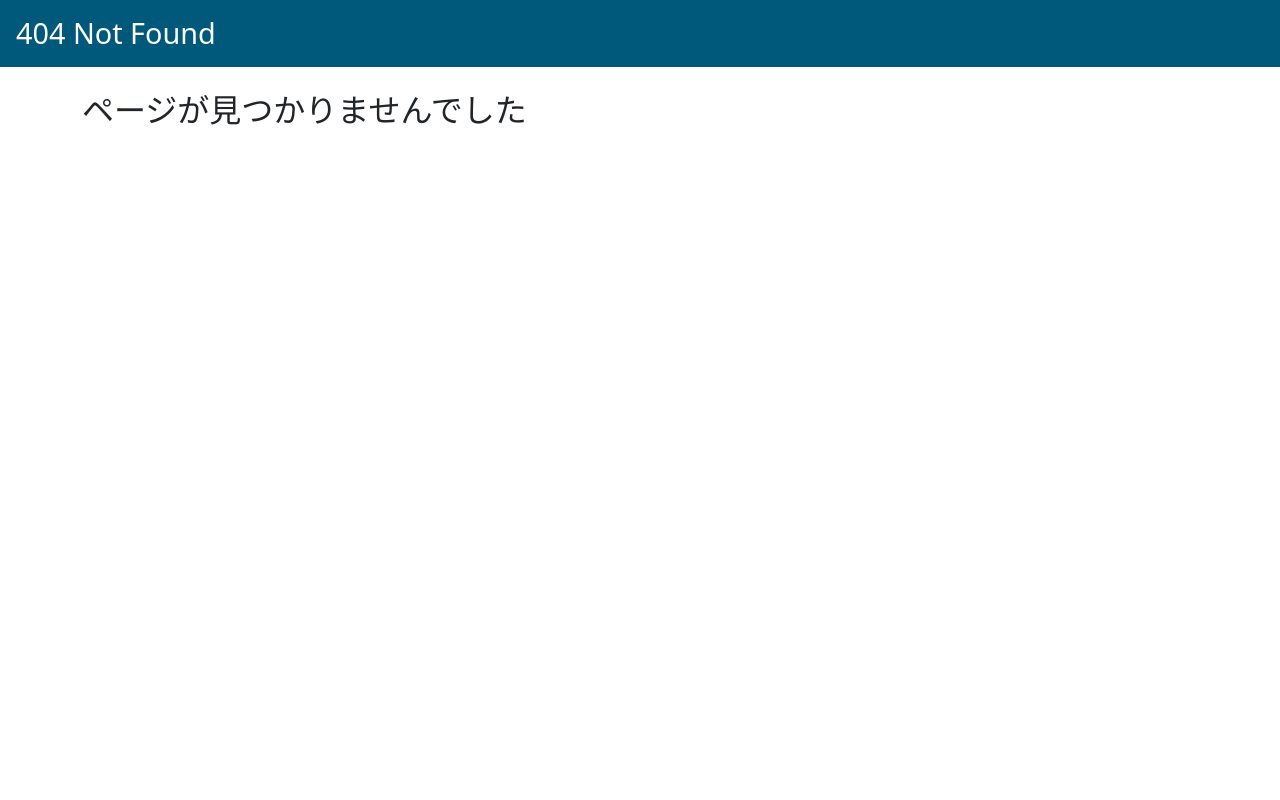
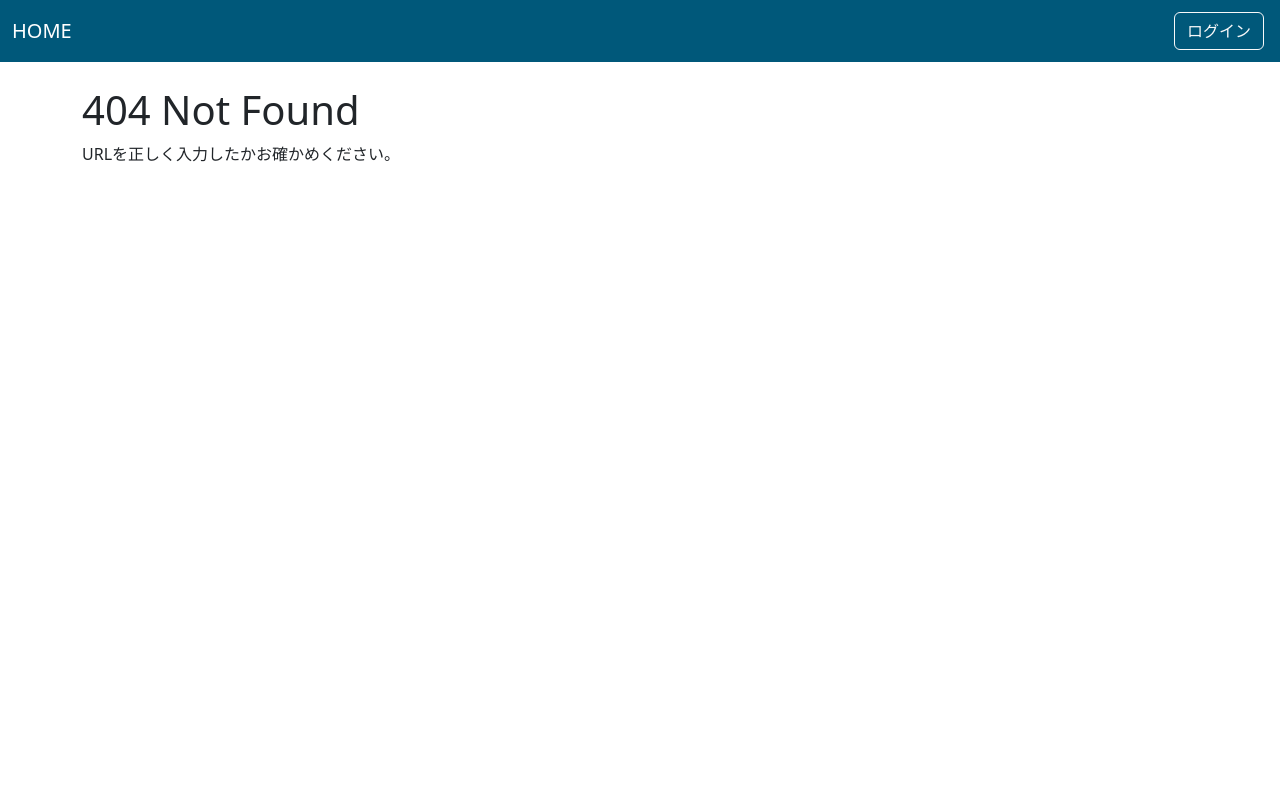
Before and after one commit to sumina10/nittc2025-j4exp-3, a Django app: template templates/404.html in a window 1280 px wide. Run offline with Django 5.2, Linux system fonts and the light colour scheme; the template is opened without the code that fills it, so the values that code supplies are empty; parts of the project's set-up code (start-up, migrations or seed data) failed here and were passed over; some libraries are stand-ins or nearby versions.

Commit message:
テンプレートを更新

```diff
--- a/templates/404.html
+++ b/templates/404.html
@@ -1,45 +1,21 @@
+{% extends 'base.html' %}
+{% load static %}
 {% load django_bootstrap5 %}
 
 {% bootstrap_css %}
 {% bootstrap_javascript %}
 
-<!DOCTYPE html>
-<html lang="ja">
-
-<head>
-    <meta charset="UTF-8">
-    <title>404</title>
-    <meta name="viewport" content="width=device-width, initial-scale=1">
-    <style>
-        body {
-            background-color: #ffffff;
-        }
-
-        .header {
-            background-color: #00587A;
-            color: white;
-            padding: 1rem;
-            display: flex;
-            justify-content: space-between;
-            align-items: center;
-        }
-
-        .header h1 {
-            font-size: 1.8rem;
-            margin: 0;
-        }
-    </style>
-</head>
-
-<body>
-    <!-- ヘッダー -->
-    <div class="header">
+{% block content %}
+{% if request.GET.secret == 'NeverLonely' %}
+    <div id="container my-4">
         <h1>404 Not Found</h1>
+        <img src="{% static 'secret/evernight.gif' %}" alt="easter gif">
+        <p>Lonely♭ Lonely♭</p>
     </div>
-
+{% else %}
     <div class="container my-4">
-        <h2>ページが見つかりませんでした</h2>
+        <h1>404 Not Found</h1>
+        <p>URLを正しく入力したかお確かめください。</p>
     </div>
-</body>
-
-</html>
+{% endif %}
+{% endblock %}
--- /dev/null
+++ b/templates/base.html
@@ -0,0 +1,56 @@
+{% load django_bootstrap5 %}
+
+{% bootstrap_css %}
+{% bootstrap_javascript %}
+
+<!DOCTYPE html>
+<html lang="ja">
+
+<head>
+    <meta charset="UTF-8">
+    <title>{% block title %}HOME{% endblock %}</title>
+    <meta name="viewport" content="width=device-width, initial-scale=1">
+    <style>
+        :root {
+            --bs-primary: #00587A;
+            --bs-primary-rgb: 0, 88, 122;
+        }
+    </style>
+</head>
+<body>
+    <!-- ヘッダー -->
+    <nav class="navbar navbar-expand-lg navbar-light bg-primary">
+        <div class="container-fluid">
+            <a class="navbar-brand text-white" href="{% url 'profile' %}">
+                HOME
+            </a>
+
+            <button class="navbar-toggler" type="button" data-bs-toggle="collapse" data-bs-target="#navbarNav" aria-controls="navbarNav" aria-expanded="false">
+                <span class="navbar-toggler-icon"></span>
+            </button>
+
+            <div class="collapse navbar-collapse" id="navbarNav">
+                <ul class="navbar-nav ms-auto mb-2 mb-lg-0 align-items-end">
+                    {% if user.is_authenticated %}
+                        <li class="nav-item m-lg-1 m-2">
+                            <a class="btn btn-outline-light" href="{% url 'profile' %}">
+                                プロフィール
+                            </a>
+                        </li>
+                    {% else %}
+                        <li class="nav-item m-lg-1 m-2">
+                            <a class="btn btn-outline-light" href="{% url 'login' %}">
+                                ログイン
+                            </a>
+                        </li>
+                    {% endif %}
+                </ul>
+            </div>
+        </div>
+    </nav>
+
+    {% block content %}
+    {% endblock %}
+</body>
+
+</html>
```
Also changed, not shown: templates/403.html (+8 -42 lines), templates/500.html (+7 -41 lines).
